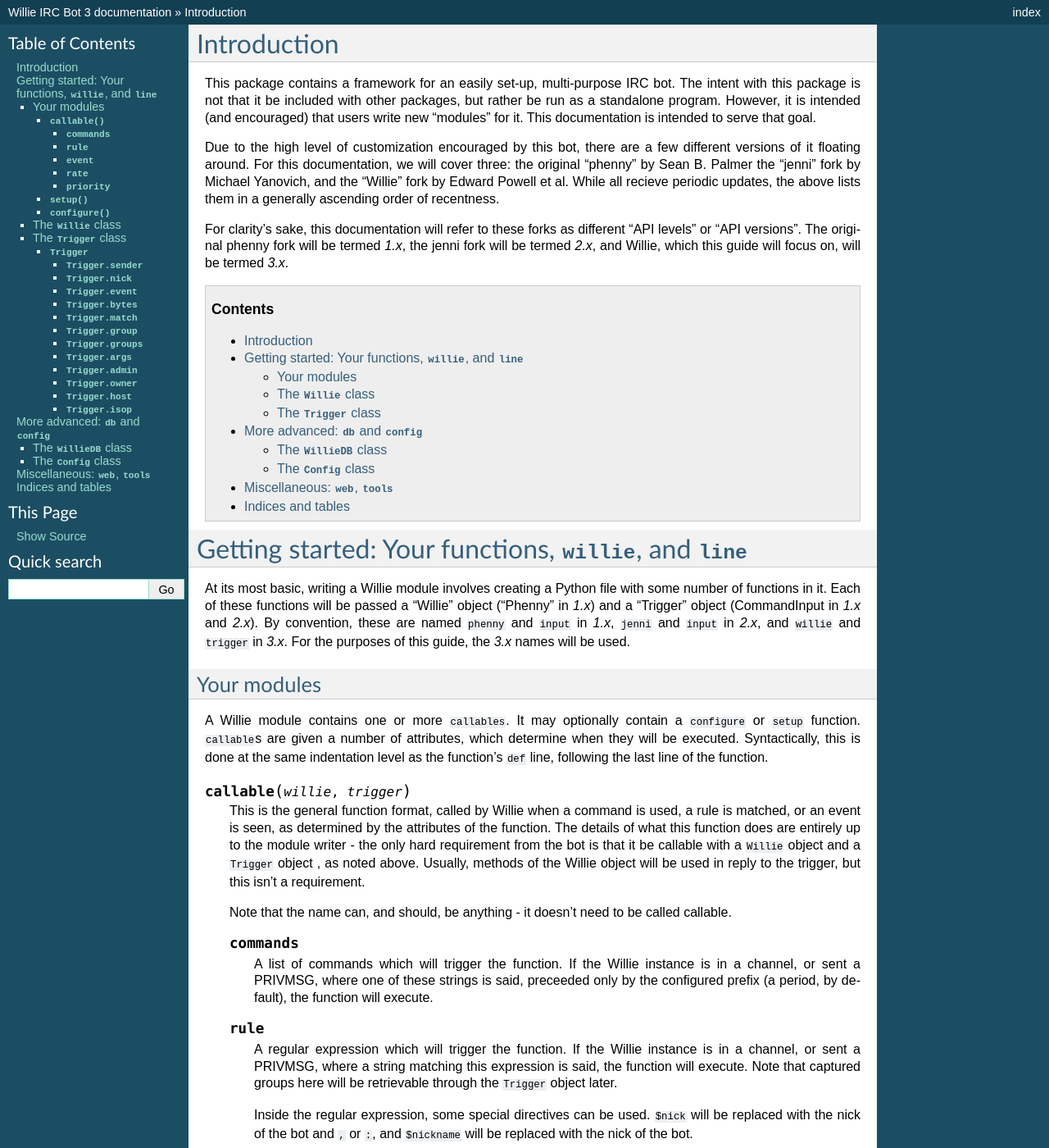
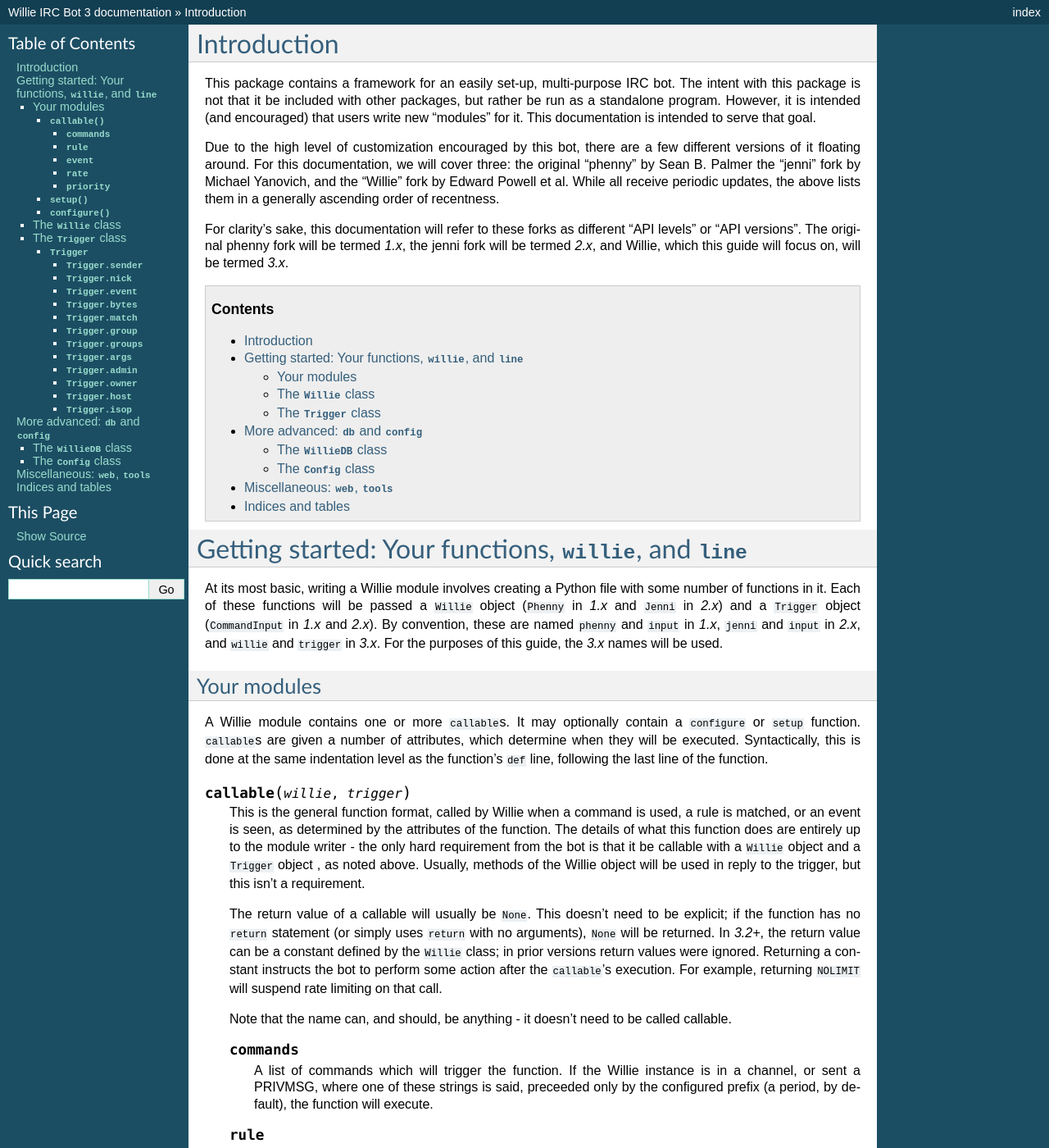
Before and after one commit to sopel-irc/sopel, a Sphinx documentation site: the page built from docs/source/index.rst, in a window 1280 px wide and 1400 px high. Shown: the whole window at 82% size. Built offline with Sphinx 7.4.7, drawn with Linux system fonts in a browser that asks for light colours.

Commit message:
[docs] Document use of return values in callables

```diff
--- a/docs/source/index.rst
+++ b/docs/source/index.rst
@@ -15,7 +15,7 @@
 Due to the high level of customization encouraged by this bot, there are a few
 different versions of it floating around. For this documentation, we will cover
 three: the original "phenny" by Sean B. Palmer the "jenni" fork by Michael
-Yanovich, and the "Willie" fork by Edward Powell et al. While all recieve
+Yanovich, and the "Willie" fork by Edward Powell et al. While all receive
 periodic updates, the above lists them in a generally ascending order of
 recentness.
 
@@ -30,16 +30,17 @@
 =========================================================
 
 At its most basic, writing a Willie module involves creating a Python file with
-some number of functions in it. Each of these functions will be passed a "Willie"
-object ("Phenny" in *1.x*) and a "Trigger" object (CommandInput in *1.x* and
-*2.x*). By convention, these are named ``phenny`` and ``input`` in *1.x*,
-``jenni`` and ``input`` in *2.x*, and ``willie`` and ``trigger`` in *3.x*. For
-the purposes of this guide, the *3.x* names will be used.
+some number of functions in it. Each of these functions will be passed a
+``Willie`` object (``Phenny`` in *1.x* and ``Jenni`` in *2.x*) and a ``Trigger``
+object (``CommandInput`` in *1.x* and *2.x*). By convention, these are named
+``phenny`` and ``input`` in *1.x*, ``jenni`` and ``input`` in *2.x*, and
+``willie`` and ``trigger`` in *3.x*. For the purposes of this guide, the *3.x*
+names will be used.
 
 Your modules
 ------------
 
-A Willie module contains one or more ``callables``. It may optionally contain a
+A Willie module contains one or more ``callable``\s. It may optionally contain a
 ``configure`` or ``setup`` function. ``callable``\s are given a number of
 attributes, which determine when they will be executed. Syntactically, this is
 done at the same indentation level as the function's ``def`` line, following the
@@ -54,6 +55,14 @@
     with a ``Willie`` object and a ``Trigger`` object , as noted above. Usually,
     methods of the Willie object will be used in reply to the trigger, but this
     isn't a requirement.
+
+    The return value of a callable will usually be ``None``. This doesn't need
+    to be explicit; if the function has no ``return`` statement (or simply
+    uses ``return`` with no arguments), ``None`` will be returned. In *3.2+*,
+    the return value can be a constant defined by the ``Willie`` class; in prior
+    versions return values were ignored. Returning a constant instructs the bot
+    to perform some action after the ``callable``'s execution. For example,
+    returning ``NOLIMIT`` will suspend rate limiting on that call.
 
     Note that the name can, and should, be anything - it doesn't need to be called
     callable.
```
